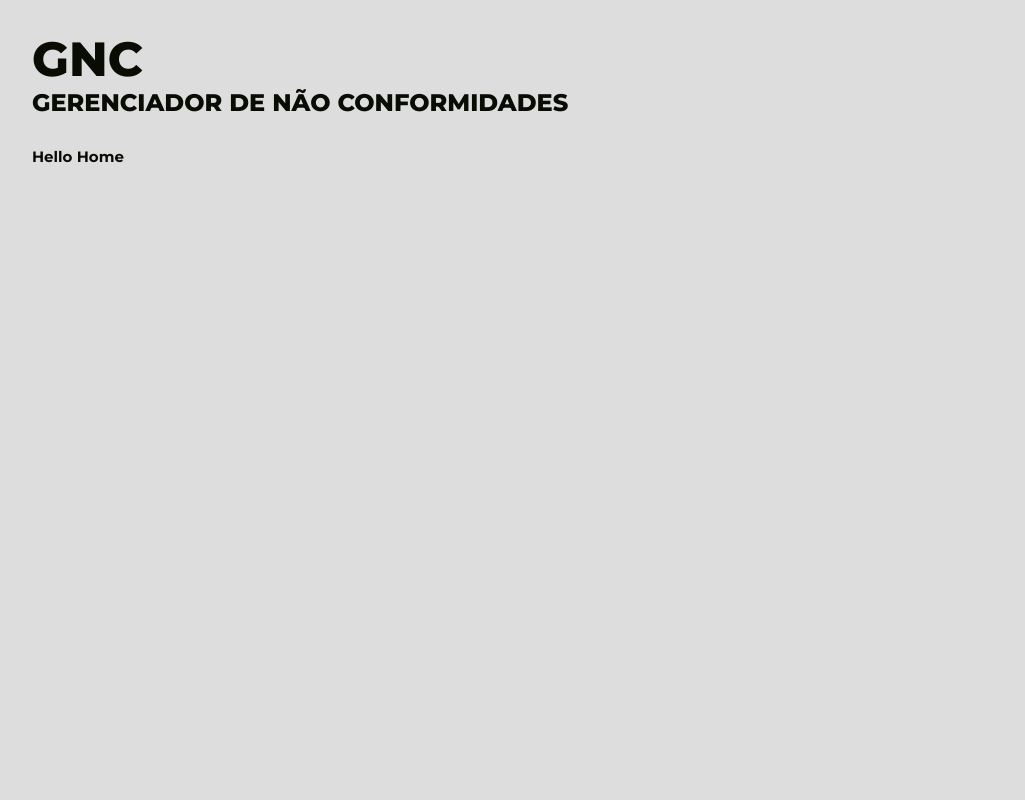
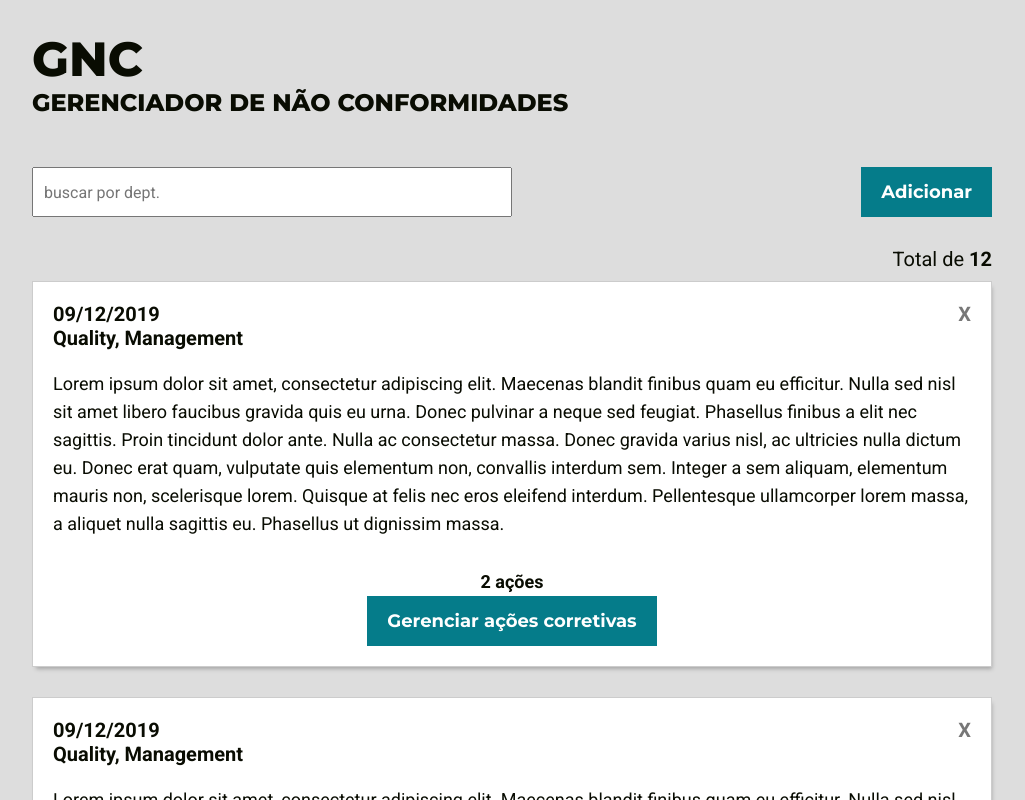
Before and after one commit to caiquegiovannini/gnc, a React (Create React App) app: page / in a window 1280 px wide. Shown: the top 800 px of the page, without its empty margins (128-1153 px from the left). Built offline with nearby package versions, Linux system fonts and the light colour scheme.

Commit message:
add Home page

```diff
--- /dev/null
+++ b/src/components/Card/index.js
@@ -0,0 +1,48 @@
+import React from 'react';
+
+import './styles.css';
+
+function Card() {
+  return (
+    <div className="card">
+      <header className="card__header">
+        <div className="card__header__info">
+          <h3>09/12/2019</h3>
+          <h3>Quality, Management</h3>
+        </div>
+        <div className="card__header__remove">
+          X
+        </div>
+      </header>
+
+      <main className="card__main">
+        <p className="card__main__description">
+          Lorem ipsum dolor sit amet, consectetur adipiscing elit. Maecenas
+          blandit finibus quam eu efficitur. Nulla sed nisl sit amet libero
+          faucibus gravida quis eu urna. Donec pulvinar a neque sed feugiat.
+          Phasellus finibus a elit nec sagittis. Proin tincidunt dolor ante.
+          Nulla ac consectetur massa. Donec gravida varius nisl, ac ultricies
+          nulla dictum eu. Donec erat quam, vulputate quis elementum non,
+          convallis interdum sem. Integer a sem aliquam, elementum mauris non,
+          scelerisque lorem. Quisque at felis nec eros eleifend interdum.
+          Pellentesque ullamcorper lorem massa, a aliquet nulla sagittis eu.
+          Phasellus ut dignissim massa.
+        </p>
+      </main>
+
+      <footer className="card__footer">
+        <p className="card__footer__actions">
+          2 ações
+        </p>
+        <button
+          type="button"
+          className="button button--primary"
+        >
+          Gerenciar ações corretivas
+        </button>
+      </footer>
+    </div>
+  );
+}
+
+export default Card;
--- /dev/null
+++ b/src/components/Card/styles.css
@@ -0,0 +1,74 @@
+.card {
+  background-color: var(--color-card);
+  border: 1px solid var(--color-border);
+  box-shadow: 2px 4px 4px -2px rgba(0, 0, 0, 0.25);
+  padding: 10px;
+  margin-bottom: 30px;
+}
+
+@media (min-width: 768px) {
+  .card {
+    padding: 20px;
+  }
+}
+
+/* CARD HEADER */
+.card__header {
+  display: flex;
+  justify-content: space-between;
+  margin-bottom: 20px;
+}
+
+.card__header__info h3 {
+  font-family: 'Roboto', sans-serif;
+  font-size: 1.8rem;
+  font-weight: 700;
+}
+
+@media (min-width: 768px) {
+  .card__header__info h3 {
+    font-size: 2.0rem;
+  }
+}
+
+.card__header__remove {
+  color: var(--color-text-subtitle);
+  font-weight: 700;
+  cursor: pointer;
+}
+
+/* CARD MAIN */
+.card__main {
+  margin-bottom: 30px;
+}
+
+.card__main__description {
+  font-size: 1.6rem;
+  line-height: 2.4rem;
+}
+
+@media (min-width: 768px) {
+  .card__main__description {
+    font-size: 1.8rem;
+    line-height: 2.8rem;
+  }
+}
+
+/* CARD FOOTER */
+.card__footer {
+  display: flex;
+  flex-direction: column;
+  align-items: center;
+}
+
+.card__footer__actions {
+  line-height: 2.4rem;
+  font-weight: 700;
+}
+
+@media (min-width: 768px) {
+  .card__footer__actions {
+    font-size: 1.8rem;
+    line-height: 2.8rem;
+  }
+}
--- a/src/components/PageHeader/index.js
+++ b/src/components/PageHeader/index.js
@@ -4,10 +4,10 @@ import './styles.css';
 
 function PageHeader() {
   return (
-    <section className="container page-header">
+    <header className="container page-header">
       <h1 className="page-header__title">GNC</h1>
       <h2 className="page-header__subtitle">Gerenciador de não conformidades</h2>
-    </section>
+    </header>
   );
 }
 
--- a/src/components/PageHeader/styles.css
+++ b/src/components/PageHeader/styles.css
@@ -15,6 +15,10 @@
 }
 
 @media (min-width: 768px) {
+  .page-header {
+    padding-bottom: 50px;
+  }
+
   .page-header__title {
     font-size: 4.8rem;
   }
--- a/src/global.css
+++ b/src/global.css
@@ -37,7 +37,21 @@ body,
 input,
 textarea {
   font-family: 'Roboto', sans-serif;
+  font-size: 1.4rem;
   color: var(--color-text-primary);
+}
+
+@media (min-width: 768px) {
+  body,
+  input,
+  textarea {
+    font-size: 2rem;
+  }
+}
+
+input,
+textarea {
+  outline-color: var(--color-primary);
 }
 
 h1,
@@ -53,3 +67,49 @@ button {
   max-width: 960px;
   margin: 0 auto;
 }
+
+/* BUTTONS STYLE */
+.button {
+  background-color: var(--color-button-default);
+  border: none;
+  height: 40px;
+  font-size: 1.6rem;
+  font-weight: 700;
+  padding: 0 20px;
+  cursor: pointer;
+  outline: none;
+  transition: 0.2s;
+}
+
+@media (min-width: 768px) {
+  .button {
+    height: 50px;
+    font-size: 1.8rem;
+  }
+}
+
+.button--primary {
+  background-color: var(--color-primary);
+  color: #FFFFFF;
+}
+
+.button--primary:hover {
+  background-color: var(--color-primary-dark);
+}
+
+.button--primary:active {
+  background-color: var(--color-primary-darker);
+}
+
+.button--delete {
+  background-color: var(--color-alert);
+  color: #FFFFFF;
+}
+
+.button--delete:hover {
+  background-color: var(--color-alert-dark);
+}
+
+.button--delete:active {
+  background-color: var(--color-alert-darker);
+}
--- /dev/null
+++ b/src/pages/Actions/index.js
@@ -0,0 +1,11 @@
+import React from 'react';
+
+function Actions() {
+  return (
+    <h1>
+      Hello Corrective Actions
+    </h1>
+  );
+}
+
+export default Actions;
--- a/src/pages/Home/index.js
+++ b/src/pages/Home/index.js
@@ -1,9 +1,44 @@
 import React from 'react';
+
+import Card from '../../components/Card';
+
+import './styles.css';
 
 function Home() {
   return (
-    <section className="container">
-      <h1>Hello Home</h1>
+    <section className="home container">
+      <header className="home__header">
+        <input
+          type="text"
+          className="home__header__input"
+          list="departments-list"
+          placeholder="buscar por dept."
+        />
+        <datalist id="departments-list">
+          <option value="Quality">Quality</option>
+          <option value="Management">Management</option>
+          <option value="Sales">Sales</option>
+        </datalist>
+
+        <button
+          type="button"
+          className="button button--primary"
+        >
+          Adicionar
+        </button>
+      </header>
+
+      <main className="home__list">
+        <p className="home__list__total">
+          Total de
+          {' '}
+          <strong>12</strong>
+        </p>
+        <section className="home__list__cards">
+          <Card />
+          <Card />
+        </section>
+      </main>
     </section>
   );
 }
--- /dev/null
+++ b/src/pages/Home/styles.css
@@ -0,0 +1,23 @@
+/* HEADER */
+.home__header {
+  display: flex;
+  justify-content: space-between;
+  margin-bottom: 30px;
+}
+
+.home__header__input {
+  width: 50%;
+  font-size: 1.6rem;
+  padding-left: 10px;
+  padding-right: 10px;
+}
+
+/* MAIN */
+.home__list__total {
+  text-align: right;
+  margin-bottom: 10px;
+}
+
+.home__list__cards {
+  width: 100%;
+}
--- a/src/pages/NonConformities/index.js
+++ /dev/null
@@ -1,11 +0,0 @@
-import React from 'react';
-
-function NonConformities() {
-  return (
-    <h1>
-      Hello Non-Conformities
-    </h1>
-  );
-}
-
-export default NonConformities;
--- a/src/routes.js
+++ b/src/routes.js
@@ -2,7 +2,7 @@ import React from 'react';
 import { BrowserRouter, Switch, Route } from 'react-router-dom';
 
 import Home from './pages/Home';
-import NonConformities from './pages/NonConformities';
+import Actions from './pages/Actions';
 import NotFound from './pages/NotFound';
 
 function routes() {
@@ -10,7 +10,7 @@ function routes() {
     <BrowserRouter>
       <Switch>
         <Route path="/" component={Home} exact />
-        <Route path="/non-conformities/:id" component={NonConformities} />
+        <Route path="/actions" component={Actions} />
         <Route path="*" component={NotFound} />
       </Switch>
     </BrowserRouter>
```
